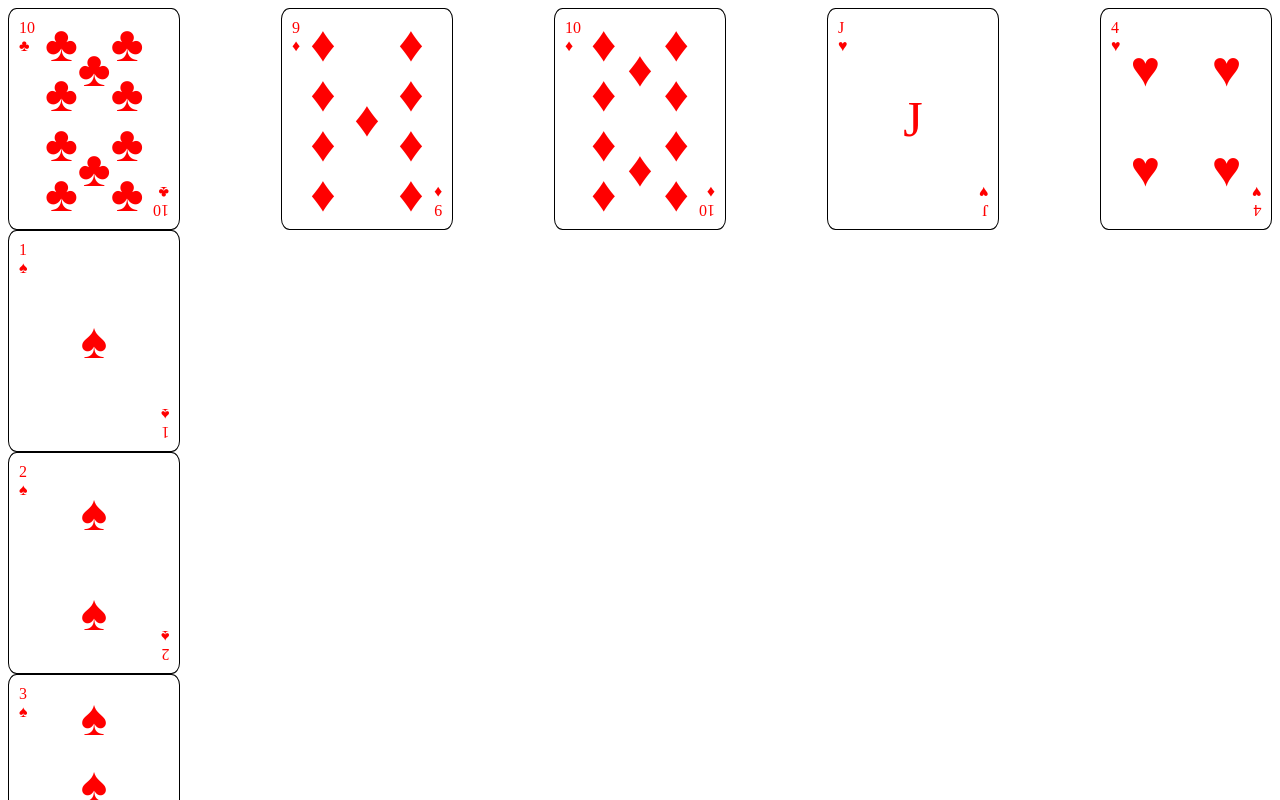
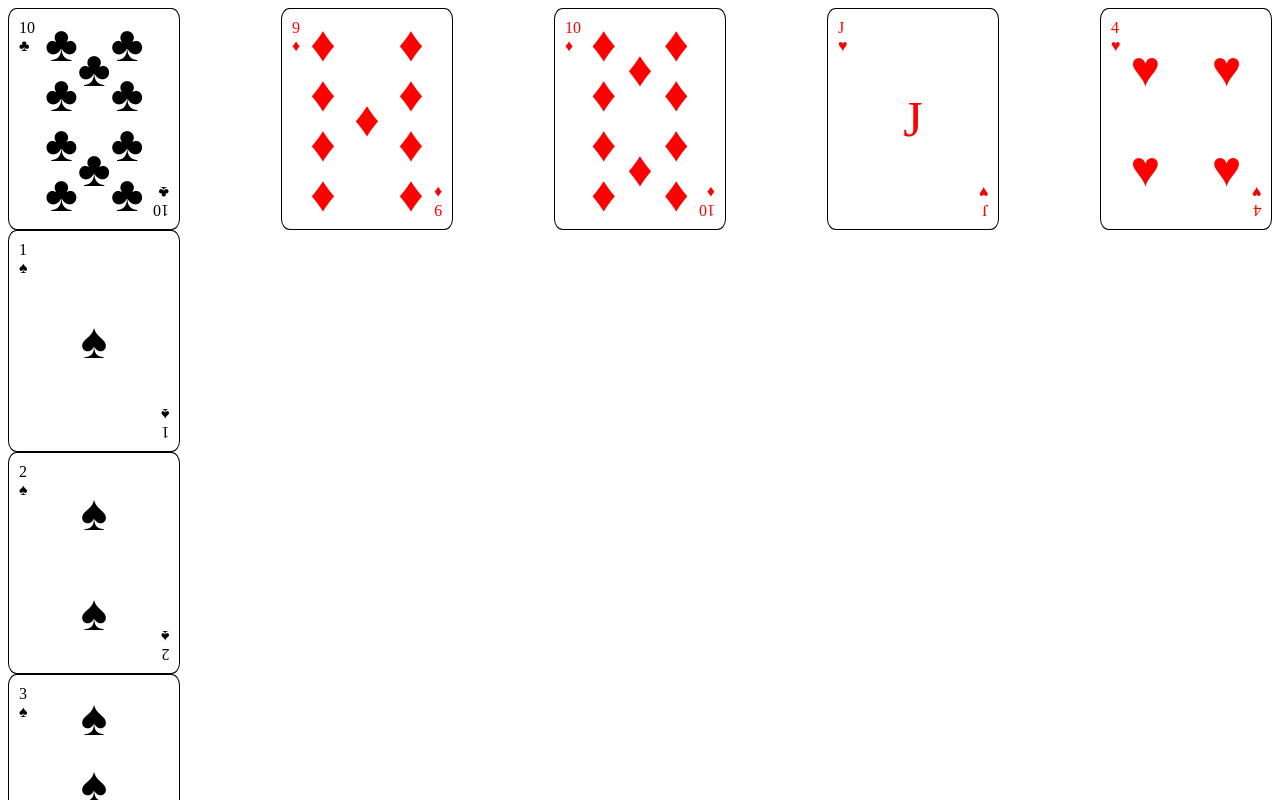
Before and after one commit to ruanha/stoopid-poker, an Angular app: page / in a window 1280 px wide. Shown: the top 800 px of the page. Built offline with nearby package versions, Linux system fonts and the light colour scheme.

Commit message:
fix suit color

```diff
--- a/src/app/card.component.ts
+++ b/src/app/card.component.ts
@@ -1,6 +1,5 @@
 import { CommonModule } from '@angular/common';
 import { Component, Input, OnInit } from '@angular/core';
-import { Suit } from './core/models/suit.enum';
 import { RankDisplayService } from './core/services/rank-display.service';
 
 /**
@@ -22,7 +21,7 @@ export class CardComponent implements OnInit {
   @Input() rank!: number | string;
   @Input() suit! : string;
 
-  suitColor = this.suit === 'spades' || this.suit === 'clubs' ? 'black' : 'red';
+  suitColor: string = "";
   col1 = 0;
   col2 = 0;
   col3 = 0;
@@ -38,10 +37,9 @@ export class CardComponent implements OnInit {
     public rankDisplayService: RankDisplayService) { }
 
   ngOnInit(): void {
-    console.log(this.rank, this.suit)
     if (typeof this.rank === 'number') {
       [this.col1, this.col2, this.col3] = this.rankDisplayService.getRankDisplay(this.rank);
     }
-    console.log(this.col1, this.col2, this.col3)
+    this.suitColor = this.suit === 'spades' || this.suit === 'clubs' ? 'black' : 'red';
   }
 }
```
